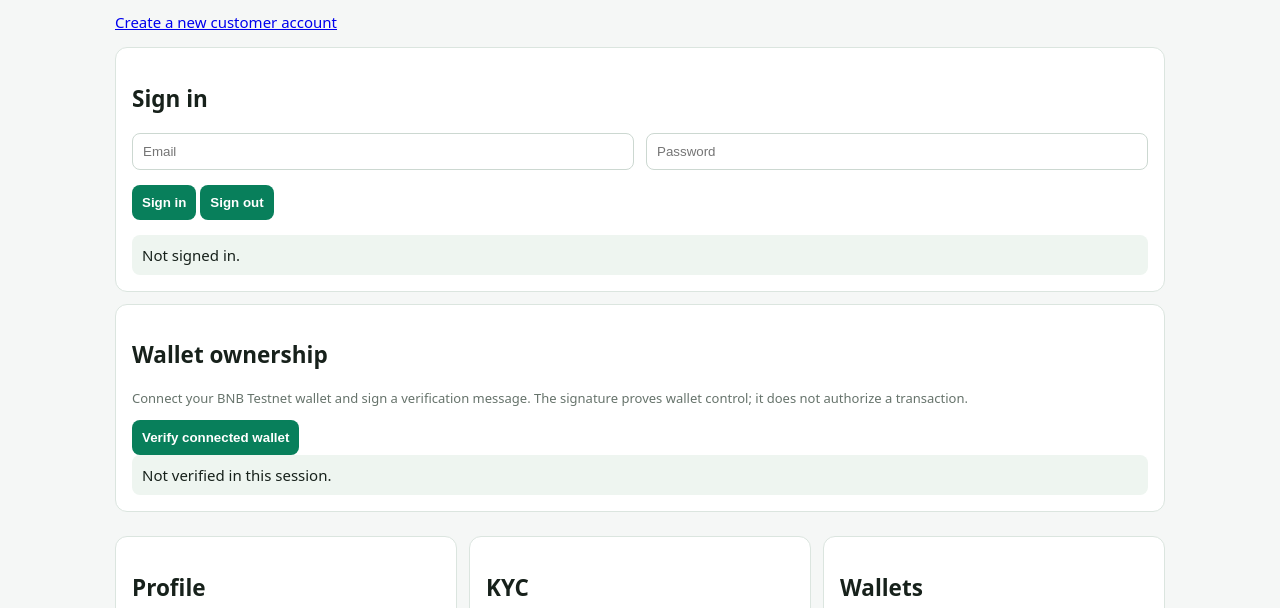
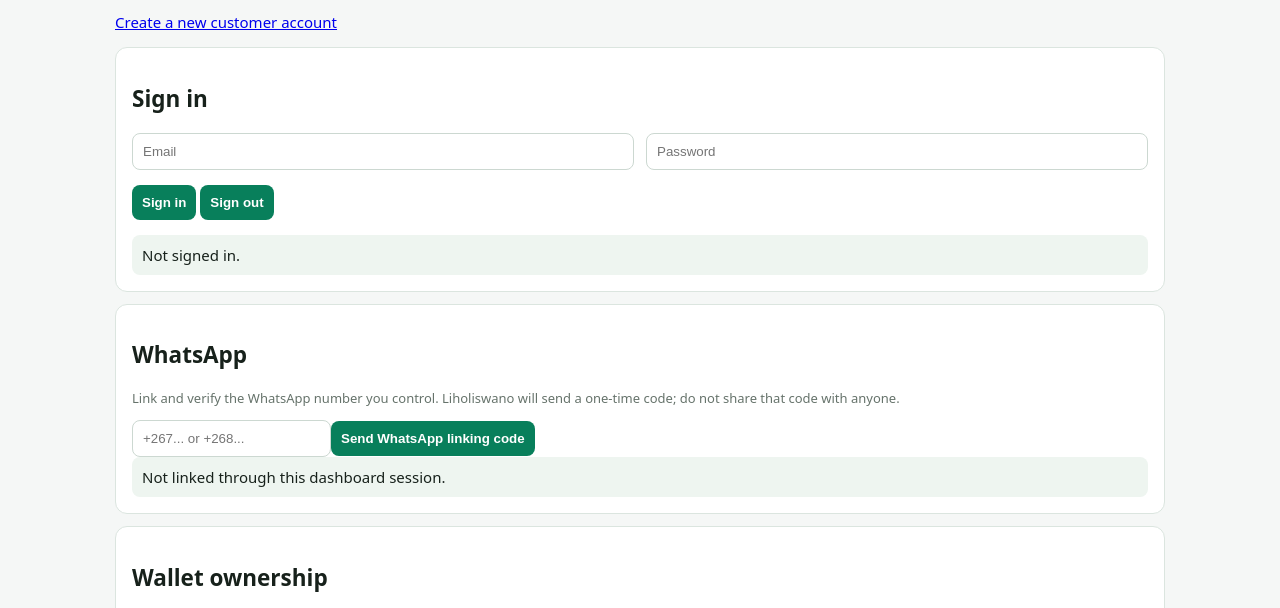
Before and after one commit to samboenough25-eng/Liholiswano, a website: page web/dashboard.html in a window 1280 px wide. Shown: the part 122-730 px from the top of the page. Drawn offline with nearby package versions, Linux system fonts and the light colour scheme.

Commit message:
feat: add secure WhatsApp account linking to customer dashboard

```diff
--- a/web/dashboard.html
+++ b/web/dashboard.html
@@ -3,7 +3,7 @@
 <style>body{font:15px system-ui;margin:0;background:#f5f7f6;color:#17211b}.wrap{max-width:1050px;margin:auto;padding:20px}.card{background:white;border:1px solid #dbe5df;border-radius:12px;padding:16px;margin:12px 0}.grid{display:grid;grid-template-columns:repeat(auto-fit,minmax(250px,1fr));gap:12px}input,button{padding:10px;border-radius:8px;border:1px solid #ccd8d1}button{background:#087f5b;color:white;border:0;font-weight:700}.status{white-space:pre-wrap;word-break:break-word;background:#eef5f0;padding:10px;border-radius:8px}.muted{color:#66736b;font-size:13px}</style></head>
 <body><main class="wrap"><h1>Liholiswano Customer Dashboard</h1><p class="muted">Account, KYC, wallet, savings groups, transactions and support.</p>
 <p><a href="./register.html">Create a new customer account</a></p><section class="card"><h2>Sign in</h2><div class="grid"><input id="email" placeholder="Email"><input id="password" type="password" placeholder="Password"></div><p><button id="login">Sign in</button> <button id="logout">Sign out</button></p><div id="status" class="status">Not signed in.</div></section>
-<section class="card"><h2>Wallet ownership</h2><p class="muted">Connect your BNB Testnet wallet and sign a verification message. The signature proves wallet control; it does not authorize a transaction.</p><button id="verifyWallet">Verify connected wallet</button><div id="walletVerify" class="status">Not verified in this session.</div></section><section class="grid"><div class="card"><h2>Profile</h2><div id="profile" class="status">—</div></div><div class="card"><h2>KYC</h2><div id="kyc" class="status">—</div></div><div class="card"><h2>Wallets</h2><div id="wallets" class="status">—</div></div></section>
+<section class="card"><h2>WhatsApp</h2><p class="muted">Link and verify the WhatsApp number you control. Liholiswano will send a one-time code; do not share that code with anyone.</p><input id="waPhone" placeholder="+267... or +268..."><button id="waLink">Send WhatsApp linking code</button><div id="waStatus" class="status">Not linked through this dashboard session.</div></section><section class="card"><h2>Wallet ownership</h2><p class="muted">Connect your BNB Testnet wallet and sign a verification message. The signature proves wallet control; it does not authorize a transaction.</p><button id="verifyWallet">Verify connected wallet</button><div id="walletVerify" class="status">Not verified in this session.</div></section><section class="grid"><div class="card"><h2>Profile</h2><div id="profile" class="status">—</div></div><div class="card"><h2>KYC</h2><div id="kyc" class="status">—</div></div><div class="card"><h2>Wallets</h2><div id="wallets" class="status">—</div></div></section>
 <section class="card"><h2>Savings groups</h2><button id="groups">Refresh groups</button><div id="groupsOut" class="status">—</div></section>
 <section class="card"><h2>Transactions & activity</h2><button id="activity">Refresh activity</button><div id="activityOut" class="status">—</div></section>
 <section class="card"><h2>Support</h2><input id="subject" placeholder="Subject"><br><br><input id="description" placeholder="How can we help?"><p><button id="ticket">Create ticket</button></p></section>
@@ -11,6 +11,7 @@
 const API=(window.LIHOLISWANO_API||location.origin), $=x=>document.getElementById(x);let token=localStorage.getItem("lhs_token")||"";
 async function api(path,opt={}){opt.headers=Object.assign({"Content-Type":"application/json"},opt.headers||{});if(token)opt.headers.Authorization="Bearer "+token;const r=await fetch(API+path,opt),d=await r.json().catch(()=>({}));if(!r.ok)throw Error(d.error||"Request failed");return d}
 async function refresh(){if(!token)return;try{const [p,k,w,g,t,l,n]=await Promise.all([api("/api/profile"),api("/api/kyc"),api("/api/wallets"),api("/api/groups"),api("/api/transactions"),api("/api/ledger"),api("/api/notifications")]);$("profile").textContent=JSON.stringify(p.profile,null,2);$("kyc").textContent=JSON.stringify(k,null,2);$("wallets").textContent=JSON.stringify(w.wallets,null,2);$("groupsOut").textContent=JSON.stringify(g.groups,null,2);$("activityOut").textContent=JSON.stringify({transactions:t.transactions,ledger:l.entries,notifications:n.notifications},null,2);$("status").textContent="Signed in."; }catch(e){$("status").textContent=e.message}}
+$("waLink").onclick=async()=>{try{if(!token)throw Error("Sign in first.");const d=await api("/api/whatsapp/link/request",{method:"POST",body:JSON.stringify({phone:$("waPhone").value})});$("waStatus").textContent="Linking code sent to "+d.phone+". Open WhatsApp and reply LINK followed by the 6-digit code.";await refresh()}catch(e){$("waStatus").textContent=e.message}};
 $("login").onclick=async()=>{try{const d=await api("/api/auth/login",{method:"POST",body:JSON.stringify({email:$("email").value,password:$("password").value})});token=d.token;localStorage.setItem("lhs_token",token);await refresh()}catch(e){$("status").textContent=e.message}};
 $("logout").onclick=()=>{token="";localStorage.removeItem("lhs_token");$("status").textContent="Signed out."};
 $("groups").onclick=refresh;$("activity").onclick=refresh;
```
